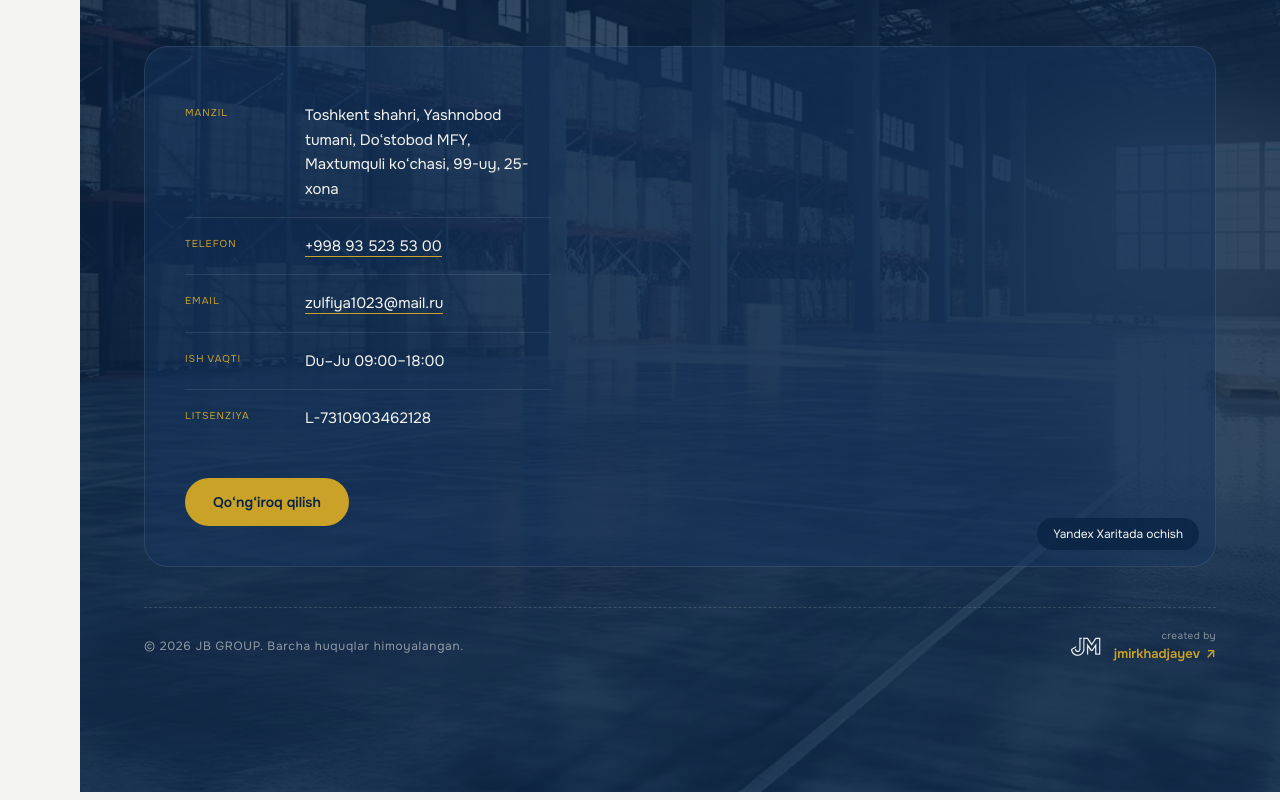
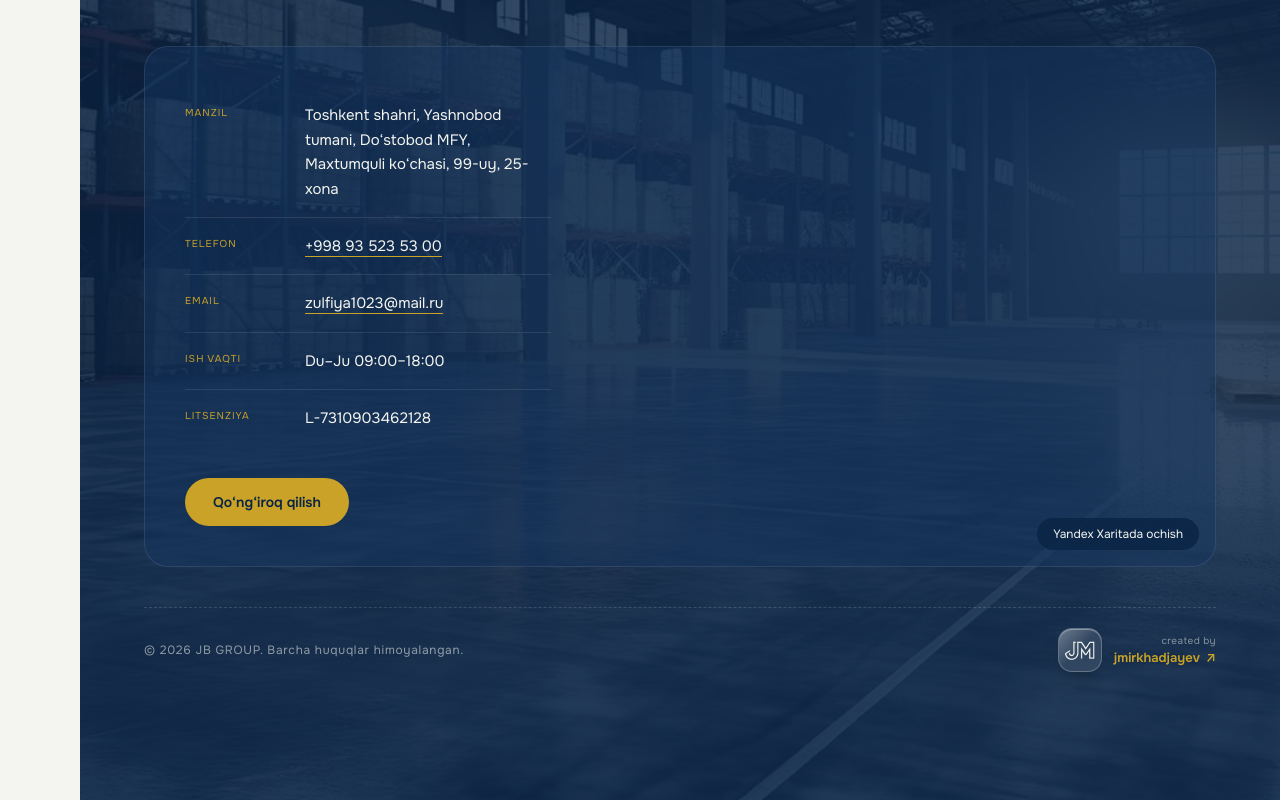
Before and after one commit to jmirkhadjayev/jbgroup-webside, a Next.js app in the folder site/: page / in a window 1280 px wide. Shown: the part 5603-6403 px from the top of the page. Built offline with nearby package versions, Linux system fonts and the light colour scheme.

Commit message:
Muallif belgisi: JM logotipi kichik shisha (liquid glass) ramkada
Co-Authored-By: Claude Haiku 5.5 <noreply@anthropic.com>

```diff
--- a/site/src/components/variant/ui/Credit.tsx
+++ b/site/src/components/variant/ui/Credit.tsx
@@ -1,7 +1,7 @@
 import Image from 'next/image'
 import { BASE } from '../base'
 
-// Muallif belgisi: JM monogrammasi + ikki qator — "created by" kichik, muallif nomi pastda
+// Muallif belgisi: JM monogrammasi kichik shisha (liquid glass) ramkada + ikki qator matn
 export function Credit() {
   return (
     <a
@@ -10,7 +10,13 @@ export function Credit() {
       rel="noopener noreferrer"
       className="group inline-flex items-center gap-3 font-mono no-underline"
     >
-      <Image src={`${BASE}/images/jm-logo.png`} alt="" width={32} height={32} className="h-8 w-8" />
+      <span className="relative flex h-11 w-11 items-center justify-center overflow-hidden rounded-[14px] border border-white/25 bg-white/10 shadow-[inset_0_1px_0_rgba(255,255,255,0.35),0_8px_20px_-10px_rgba(0,0,0,0.5)] backdrop-blur-md">
+        <span
+          aria-hidden="true"
+          className="pointer-events-none absolute inset-0 bg-gradient-to-br from-white/30 via-transparent to-transparent"
+        />
+        <Image src={`${BASE}/images/jm-logo.png`} alt="" width={256} height={256} className="relative h-8 w-8 object-contain" />
+      </span>
       <span className="flex flex-col items-end">
         <span className="text-[10px] tracking-[0.04em] text-paper/50">created by</span>
         <span className="flex items-center gap-1.5 text-[13px] font-semibold text-gold transition-colors duration-500 group-hover:text-paper">
```
